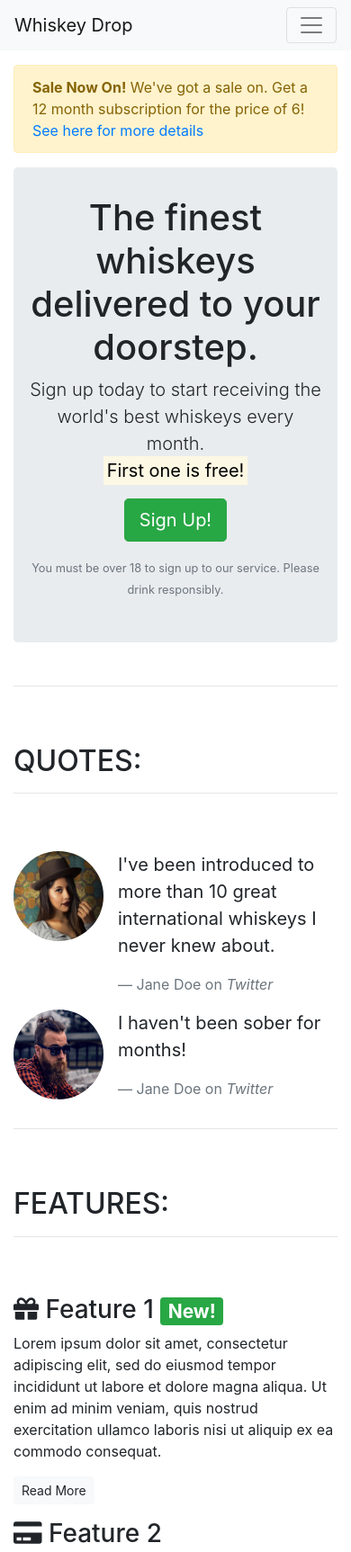
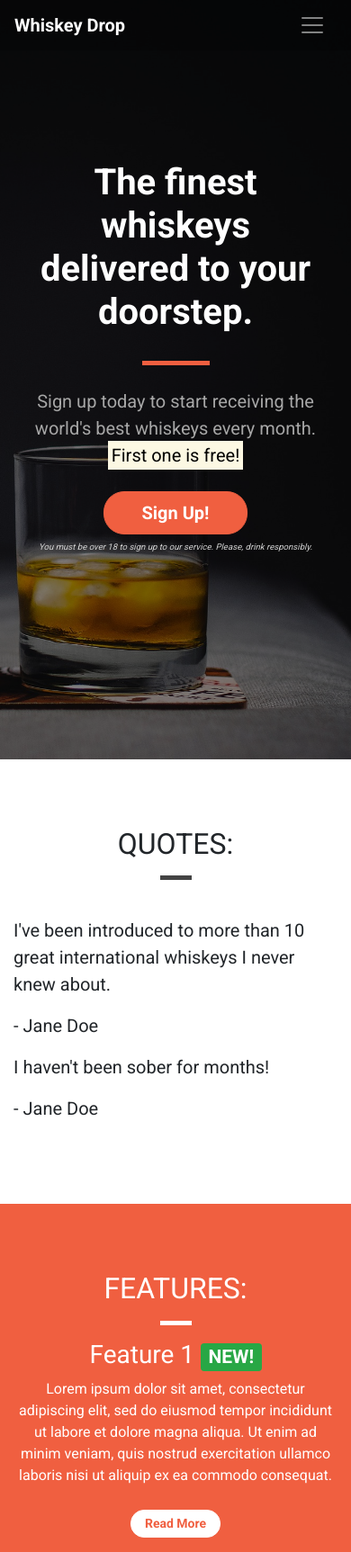
Before and after one commit to MaxBWiseman/My_Playground, a plain HTML site: page index.html in a window 390 px wide. Shown: the top 1725 px of the page at 90% size. Drawn offline with nearby package versions, Linux system fonts and the light colour scheme.

Commit message:
chore: Update landing page with optimized image paths, improved responsiveness, and design

```diff
--- a/assets/css/style.css
+++ b/assets/css/style.css
@@ -1,6 +1,198 @@
-.bg-image-class {
-    background-image: url('../images/whiskeyscenedark.jpg');
-    background-size: cover;
-    background-position: center;
-    background-repeat: no-repeat;
-  }
+body {
+  font-family: 'Roboto', sans-serif;
+}
+
+/* Containers */
+
+.container-wrapper {}
+
+.container-wrapper--red {
+  background-color: #f05f40;
+  color: white;
+}
+
+.alert-container {}
+
+.callout-container {
+  height: 100vh;
+  background: url('../images/whiskey-background.jpg') no-repeat bottom right fixed;
+  -webkit-background-size: cover;
+  -moz-background-size: cover;
+  -o-background-size: cover;
+  background-size: cover;
+  display: flex;
+  align-items: center;
+  justify-content: center;
+  position: relative;
+}
+
+.opaque-overlay {
+  position: absolute;
+  top: 0;
+  left: 0;
+  height: 100%;
+  width: 100%;
+  background-color: rgba(0, 0, 0, 0.5);
+}
+
+.content-container {
+  padding-top: 75px;
+  padding-bottom: 75px;
+}
+
+/* Navbar */
+
+.navalert-container {
+  position: absolute;
+  top: 0;
+  left: 0;
+  z-index: 1;
+  padding-left: 0;
+  padding-right: 0;
+}
+
+.navbar {
+  margin-bottom: 0;
+  width: 100%;
+  background-color: rgba(0, 0, 0, .25);
+  border: 0;
+}
+
+.navbar .navbar-toggler {
+  border: 0;
+}
+
+.navbar .navbar-brand {
+  font-weight: bold;
+}
+
+.navbar .navbar-nav a {
+  font-weight: bold;
+}
+
+
+/* Jumbotron */
+
+.jumbotron {
+  background-color: transparent;
+}
+
+.jumbotron h1 {
+  color: white;
+  font-weight: bold;
+  margin-bottom: 30px;
+  color: white;
+}
+
+.jumbotron .lead {
+  color: #a7a7a7;
+  margin: 25px 0;
+}
+
+.jumbotron small {
+  font-size: 60%;
+  font-style: italic;
+  color: #d0d0d0;
+}
+
+/* Block dividers */
+
+.block-divider {
+  width: 75px;
+  height: 5px;
+  border: 0;
+  background-color: #444;
+}
+
+.block-divider--orange {
+  background-color: #f05f40;
+}
+
+.block-divider--white {
+  background-color: white;
+}
+
+.block-divider--short {
+  width: 35px;
+}
+
+/* Buttons */
+
+.btn--cta {
+  font-weight: bold;
+  border-radius: 23px;
+  width: 160px;
+}
+
+.btn--red {
+  color: white;
+  background-color: #f05f40;
+  border-color: #f05f40;
+}
+
+.btn--red:hover,
+.btn--red:active,
+.btn--red:focus,
+.btn--red:active:focus {
+  background-color: #df4929;
+  border-color: #df4929;
+  color: white;
+}
+
+/* Alert */
+
+.alert-container .col-12 {
+  padding-left: 0;
+  padding-right: 0;
+}
+
+.site-wide-alert {
+  color: #544600;
+  background-color: #eec802;
+  border-color: #eec802;
+  padding: 5px 15px;
+  margin-bottom: 0;
+  border: 1px solid transparent;
+  border-radius: 0;
+}
+
+/* Page Headers */
+
+.page-header {
+  margin-bottom: 0;
+  border-bottom: 0;
+  text-align: center;
+}
+
+.page-header h2 {
+  margin-top: 0;
+}
+
+/* Quotes */
+
+.quotes .page-header {
+  margin-bottom: 25px;
+}
+
+/* Features */
+
+.feature {
+  text-align: center;
+  margin-bottom: 40px;
+}
+
+.feature i {
+  margin-bottom: 20px;
+  font-size: 45px;
+  line-height: 45px;
+}
+
+.feature .btn {
+  background-color: white;
+  border-color: white;
+  border-radius: 15px;
+  min-width: 100px;
+  font-weight: bold;
+  margin-top: 10px;
+  color: #f05f40;
+}
--- a/index.html
+++ b/index.html
@@ -3,30 +3,37 @@
 
 <head>
     <meta charset="utf-8">
+    <title>Whiskey Drop | Taste a new whiskey every month</title>
     <meta name="viewport" content="width=device-width, initial-scale=1.0">
-    <title>Whiskey Drop | Taste a new whiskey every month</title>
     <link rel="stylesheet" href="https://maxcdn.bootstrapcdn.com/bootstrap/4.1.3/css/bootstrap.min.css">
-    <link rel="stylesheet" href="https://use.fontawesome.com/releases/v5.6.1/css/all.css"
-        integrity="sha384-gfdkjb5BdAXd+lj+gudLWI+BXq4IuLW5IT+brZEZsLFm++aCMlF1V92rMkPaX4PP" crossorigin="anonymous">
+    <link rel="stylesheet" href="https://use.fontawesome.com/releases/v5.6.1/css/all.css" integrity="sha384-gfdkjb5BdAXd+lj+gudLWI+BXq4IuLW5IT+brZEZsLFm++aCMlF1V92rMkPaX4PP" crossorigin="anonymous">
+    <link href="https://fonts.googleapis.com/css?family=Roboto:400,700" rel="stylesheet">
+    <link rel="stylesheet" href="assets/css/style.css" type="text/css" />
 </head>
 
 <body>
-    <!--Nav-->
-    <nav class="navbar navbar-light navbar-expand-sm bg-light">
-        <a href="/" class="navbar-brand">
-            Whiskey Drop</a>
+    <div class="container-fluid navalert-container">
+        <div class="container-fluid alert-container">
+            <div class="row d-none d-sm-block">
+                <div class="col-12">
+                    <div class="site-wide-alert alert alert-warning">
+                        <strong>Sale Now On!</strong> We've got a sale on. Get a 12-month subscription for the price of 6! <a href="">See here for details!</a>
+                    </div>
+                </div>
+            </div>
+        </div>
+        <nav class="navbar navbar-dark navbar-expand-sm">
+            <a href="/" class="navbar-brand">Whiskey Drop</a>
 
-        <button class="navbar-toggler ml-auto" type="button" data-toggle="collapse" data-target="#navbarNavDropdown"
-            aria-controls="navbarNavDropdown" aria-expanded="false" aria-label="Toggle navigation">
+            <button class="navbar-toggler ml-auto" type="button" data-toggle="collapse" data-target="#navbarNavDropdown" aria-controls="navbarNavDropdown" aria-expanded="false" aria-label="Toggle navigation">
         <span class="navbar-toggler-icon"></span></button>
 
             <div class="collapse navbar-collapse" id="navbarNavDropdown">
                 <ul class="navbar-nav mr-auto">
                     <li class="active nav-item mr-2"><a class="nav-link" href="/">Home</a></li>
-                <li class="nav-item mr-2"><a class="nav-link" href="">About</a></li>
+                    <li class="nav-item mr-2"><a class="nav-link" href="/about">About</a></li>
                     <li class="nav-item dropdown">
-                    <a class="nav-link dropdown-toggle" href="#" id="navbarDropdownMenuLink" role="button"
-                        data-toggle="dropdown" aria-haspopup="true" aria-expanded="false">
+                        <a class="nav-link dropdown-toggle" href="#" id="navbarDropdownMenuLink" role="button" data-toggle="dropdown" aria-haspopup="true" aria-expanded="false">
           Whiskeys
         </a>
                         <div class="dropdown-menu" aria-labelledby="navbarDropdownMenuLink">
@@ -37,76 +44,68 @@
                         </div>
                     </li>
 
-                <li class="nav-item mr-2 d-block d-sm-none"><a class="nav-link" href="">Sign In / Sign Up</a></li>
+                    <li class="nav-item mr-2 d-block d-sm-none"><a class="nav-link" href="/login">Sign In / Sign Up</a></li>
                 </ul>
             </div>
             <div class="d-none d-md-block">
-            <p class="navbar-text my-auto mr-2"><i>Great whiskey delivered to your door</i></p>
-            <a href="/login">Sign In / Sign Up</a>
+                <p class="navbar-text my-auto mr-2"><i>Great whiskey delivered to your door!</i></p>
+                <a href="/login" class="btn btn--cta btn--red">Sign In / Sign Up</a>
             </div>
-        <!--</div>-->
         </nav>
-    <article class="container mt-3">
-        <div class="row">
-            <div class="col-12">
-                <div class="alert alert-warning">
-                    <strong>Sale Now On!</strong> We've got a sale on. Get a 12 month subscription for the price of 6!
-                    <a href="">See here for more details</a>
     </div>
-            </div>
-        </div>
+    <div class="container-fluid callout-container">
         <!-- Callout -->
+        <div class="opaque-overlay">&nbsp;</div>
         <div class="row">
             <div class="col-12">
                 <section class="callout jumbotron text-center">
-                    <h1>The finest whiskeys delivered to your doorstep.</h1>
+                    <h1 class="jumbotron-header">The finest whiskeys delivered to your doorstep.</h1>
+                    <hr class="block-divider block-divider--orange">
                     <p class="lead">Sign up today to start receiving the world's best whiskeys every month.
                         <s class="d-none d-sm-inline">€19.99</s>
                         <span class="d-inline d-sm-none"><br></span>
                         <strong><mark>First one is free!</mark></strong></p>
-                    <p><button class="btn btn-lg btn-success" data-toggle="modal" data-target="#signUpModal">Sign
-                            Up!</button></p>
-                    <p class="text-muted"><small>You must be over 18 to sign up to our service. Please drink
-                            responsibly.</small></p>
+                    <button class="btn btn-lg btn--cta btn--red" data-toggle="modal" data-target="#signUpModal">Sign Up!</button>
+                    <p class="text-muted"><small>You must be over 18 to sign up to our service. Please, drink responsibly.</small></p>
                 </section>
             </div>
         </div>
         <!-- /.callout -->
-        <hr>
+    </div>
+
     <!-- Quotes -->
+    <div class="container-wrapper">
+        <div class="container quotes-container content-container">
             <section class="quotes">
                 <div class="row">
-                <div class="col-12 my-5">
+                    <div class="col-12 page-header">
                         <h2 class="text-uppercase">Quotes:</h2>
-                    <hr />
+                        <hr class="block-divider block-divider--short">
                     </div>
                 </div>
                 <div class="row">
                     <div class="col-12 col-md-6">
                         <div class="media">
-                        <div>
+                            <div class="d-none d-sm-block">
                                 <img src="assets/images/girl-image.png" class="rounded-circle mr-3" height=100 width=100>
                             </div>
                             <div class="media-body">
                                 <blockquote class="blockquote">
-                                <p>I've been introduced to more than 10 great international whiskeys I never knew about.
-                                </p>
-                                <footer class="blockquote-footer">Jane Doe on <cite title="Twitter">Twitter</cite>
-                                </footer>
+                                    <p>I've been introduced to more than 10 great international whiskeys I never knew about.</p>
+                                    <p>- Jane Doe</p>
                                 </blockquote>
                             </div>
                         </div>
                     </div>
                     <div class="col-12 col-md-6">
                         <div class="media">
-                        <div>
+                            <div class="d-none d-sm-block">
                                 <img src="assets/images/guy-image.png" class="rounded-circle mr-3" height=100 width=100>
                             </div>
                             <div class="media-body">
                                 <blockquote class="blockquote">
                                     <p>I haven't been sober for months!</p>
-                                <footer class="blockquote-footer">Jane Doe on <cite title="Twitter">Twitter</cite>
-                                </footer>
+                                    <p>- Jane Doe</p>
                                 </blockquote>
                             </div>
                         </div>
@@ -114,48 +113,46 @@
                 </div>
             </section>
             <!-- /.quotes -->
-        <hr>
+        </div>
+    </div>
+
     <!-- Features -->
+    <div class="container-wrapper container-wrapper--red">
+        <div class="container features-container content-container">
             <section class="features">
                 <div class="row">
-                <div class="col-12 my-5">
+                    <div class="col-12 page-header">
                         <h2 class="text-uppercase">Features:</h2>
-                    <hr />
+                        <hr class="block-divider block-divider--short block-divider--white">
                     </div>
                 </div>
                 <div class="row">
                     <div class="col-12 col-md-6 col-lg-4">
                         <div class="feature">
-                        <h3><i class="fas fa-gift"></i> Feature 1 <span
-                                class="badge badge-success">New!</span></h3>
-                        <p>Lorem ipsum dolor sit amet, consectetur adipiscing elit, sed do eiusmod tempor incididunt ut
-                            labore et dolore magna aliqua. Ut enim ad minim veniam, quis nostrud exercitation ullamco
-                            laboris nisi ut aliquip ex ea commodo consequat.</p>
+                            <h3><i class="fas fa-gift d-none d-sm-block"></i> Feature 1 <span class="badge badge-success">NEW!</span></h3>
+                            <p>Lorem ipsum dolor sit amet, consectetur adipiscing elit, sed do eiusmod tempor incididunt ut labore et dolore magna aliqua. Ut enim ad minim veniam, quis nostrud exercitation ullamco laboris nisi ut aliquip ex ea commodo consequat.</p>
                             <p><a class="btn btn-sm btn-light" href="">Read More</a></p>
                         </div>
                     </div>
                     <div class="col-12 col-md-6 col-lg-4">
                         <div class="feature">
-                        <h3><i class="fas fa-credit-card"></i> Feature 2</h3>
-                        <p>Lorem ipsum dolor sit amet, consectetur adipiscing elit, sed do eiusmod tempor incididunt ut
-                            labore et dolore magna aliqua. Ut enim ad minim veniam, quis nostrud exercitation ullamco
-                            laboris nisi ut aliquip ex ea commodo consequat.</p>
+                            <h3><i class="fas fa-credit-card d-none d-sm-block"></i> Feature 2</h3>
+                            <p>Lorem ipsum dolor sit amet, consectetur adipiscing elit, sed do eiusmod tempor incididunt ut labore et dolore magna aliqua. Ut enim ad minim veniam, quis nostrud exercitation ullamco laboris nisi ut aliquip ex ea commodo consequat.</p>
                             <p><a class="btn btn-sm btn-light" href="">Read More</a></p>
                         </div>
                     </div>
                     <div class="col-12 d-md-none d-lg-block col-lg-4">
                         <div class="feature">
-                        <h3><i class="fas fa-times-circle"></i> Feature 3</h3>
-                        <p>Lorem ipsum dolor sit amet, consectetur adipiscing elit, sed do eiusmod tempor incididunt ut
-                            labore et dolore magna aliqua. Ut enim ad minim veniam, quis nostrud exercitation ullamco
-                            laboris nisi ut aliquip ex ea commodo consequat.</p>
+                            <h3><i class="fas fa-times-circle d-none d-sm-block"></i> Feature 3</h3>
+                            <p>Lorem ipsum dolor sit amet, consectetur adipiscing elit, sed do eiusmod tempor incididunt ut labore et dolore magna aliqua. Ut enim ad minim veniam, quis nostrud exercitation ullamco laboris nisi ut aliquip ex ea commodo consequat.</p>
                             <p><a class="btn btn-sm btn-light" href="">Read More</a></p>
                         </div>
                     </div>
                 </div>
             </section>
             <!-- /.features -->
-    </article>
+        </div>
+    </div>
 
     <div class="modal" tabindex="-1" role="dialog" id="signUpModal">
         <div class="modal-dialog" role="document">
@@ -170,10 +167,8 @@
                     <form>
                         <div class="form-group">
                             <label for="exampleInputEmail1">Email address</label>
-                            <input type="email" class="form-control" id="exampleInputEmail1"
-                                aria-describedby="emailHelp" placeholder="Enter email">
-                            <small id="emailHelp" class="form-text text-muted">We'll never share your email with anyone
-                                else.</small>
+                            <input type="email" class="form-control" id="exampleInputEmail1" aria-describedby="emailHelp" placeholder="Enter email">
+                            <small id="emailHelp" class="form-text text-muted">We'll never share your email with anyone else.</small>
                         </div>
                         <div class="form-group">
                             <label for="password">Password</label>
@@ -181,8 +176,7 @@
                         </div>
                         <div class="form-group">
                             <label for="repeatPassword">Repeat Password</label>
-                            <input type="password" class="form-control" id="repeatPassword"
-                                placeholder="Repeat Password">
+                            <input type="password" class="form-control" id="repeatPassword" placeholder="Repeat Password">
                         </div>
                         <button type="submit" class="btn btn-success">Submit</button>
                     </form>
@@ -191,15 +185,9 @@
         </div>
     </div>
 
-    <script src="https://code.jquery.com/jquery-3.3.1.slim.min.js"
-        integrity="sha384-q8i/X+965DzO0rT7abK41JStQIAqVgRVzpbzo5smXKp4YfRvH+8abtTE1Pi6jizo" crossorigin="anonymous">
-    </script>
-    <script src="https://cdnjs.cloudflare.com/ajax/libs/popper.js/1.14.3/umd/popper.min.js"
-        integrity="sha384-ZMP7rVo3mIykV+2+9J3UJ46jBk0WLaUAdn689aCwoqbBJiSnjAK/l8WvCWPIPm49" crossorigin="anonymous">
-    </script>
-    <script src="https://stackpath.bootstrapcdn.com/bootstrap/4.1.3/js/bootstrap.min.js"
-        integrity="sha384-ChfqqxuZUCnJSK3+MXmPNIyE6ZbWh2IMqE241rYiqJxyMiZ6OW/JmZQ5stwEULTy" crossorigin="anonymous">
-    </script>
+    <script src="https://code.jquery.com/jquery-3.3.1.slim.min.js" integrity="sha384-q8i/X+965DzO0rT7abK41JStQIAqVgRVzpbzo5smXKp4YfRvH+8abtTE1Pi6jizo" crossorigin="anonymous"></script>
+    <script src="https://cdnjs.cloudflare.com/ajax/libs/popper.js/1.14.3/umd/popper.min.js" integrity="sha384-ZMP7rVo3mIykV+2+9J3UJ46jBk0WLaUAdn689aCwoqbBJiSnjAK/l8WvCWPIPm49" crossorigin="anonymous"></script>
+    <script src="https://stackpath.bootstrapcdn.com/bootstrap/4.1.3/js/bootstrap.min.js" integrity="sha384-ChfqqxuZUCnJSK3+MXmPNIyE6ZbWh2IMqE241rYiqJxyMiZ6OW/JmZQ5stwEULTy" crossorigin="anonymous"></script>
 </body>
 
 </html>
```
Also changed, not shown: assets/images/whiskey-background.jpg (added), assets/images/whiskeyscenedark.jpg (deleted). Lines whose indentation alone changed are shown as unchanged.
